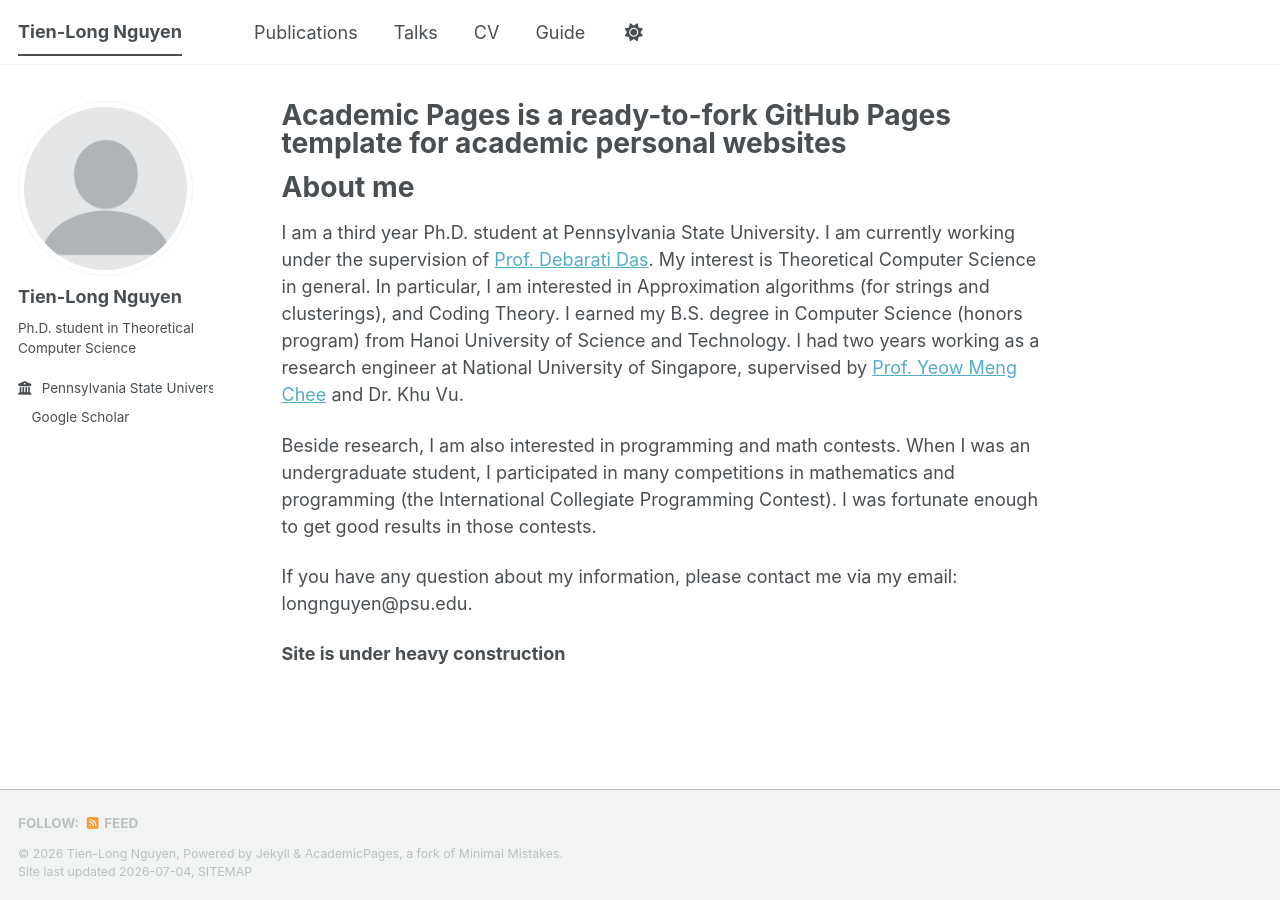
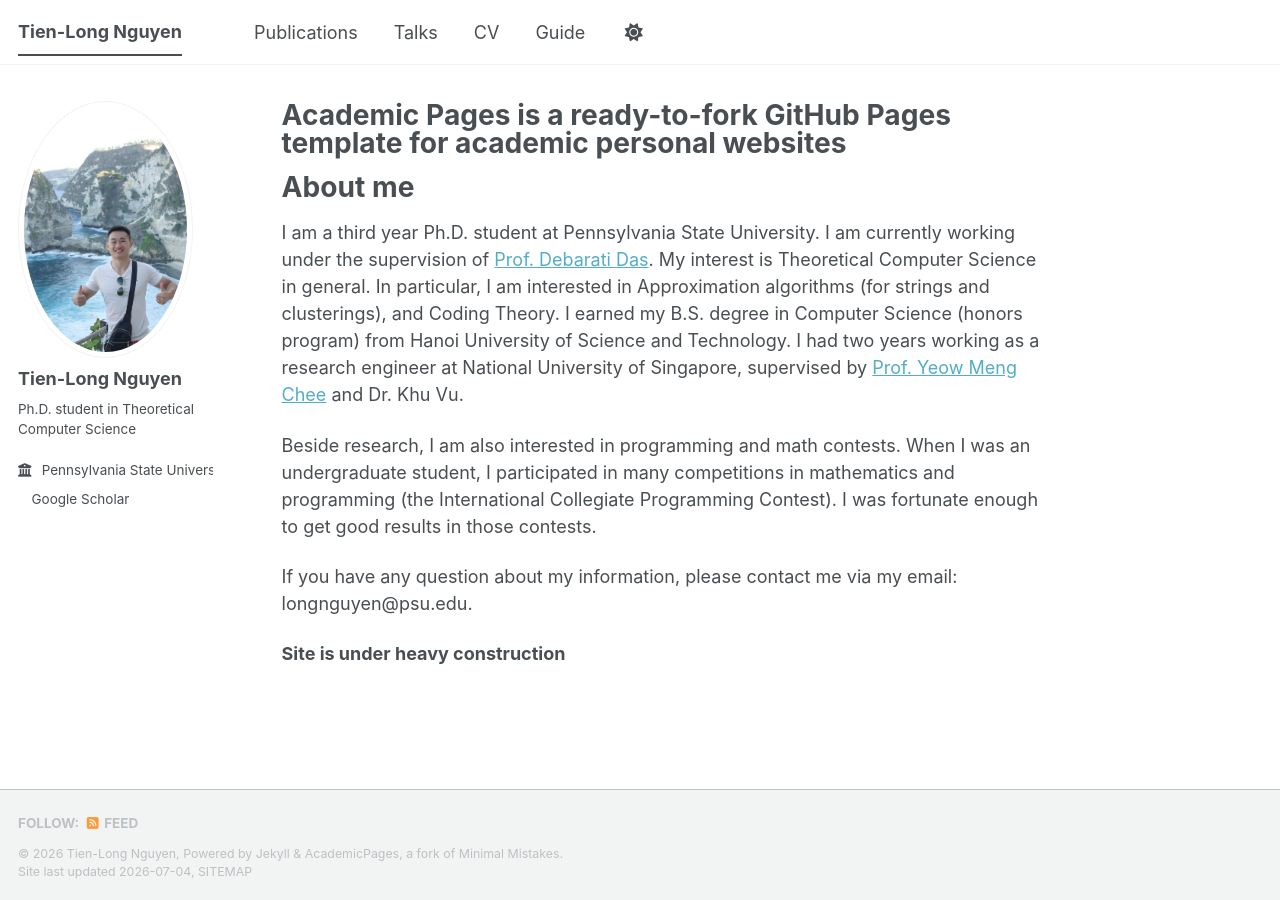
Before and after one commit to tienlonghungson/tienlonghungson.github.io, a Jekyll site: the page built from _pages/about.md, in a window 1280 px wide. Built offline with Jekyll 4.4.1, drawn with Linux system fonts in a browser that asks for light colours; a style sheet for code colours, icons or effects is not loaded.

Commit message:
Use BaliProfileImage

```diff
--- a/_config.yml
+++ b/_config.yml
@@ -23,7 +23,7 @@ repository               : "tienlonghungson/tienlonghungson.github.io"
 #               Additional customization can be done by editing /_includes/author-profile.html
 author:
   # Biographic information
-  avatar           : "profile.png"
+  avatar           : "BaliProfileImage.jpeg"
   name             : "Tien-Long Nguyen"
   pronouns         : # example: "she/her"
   bio              : "Ph.D. student in Theoretical Computer Science"
```
Also changed, not shown: images/BaliProfileImage.jpeg (added).
